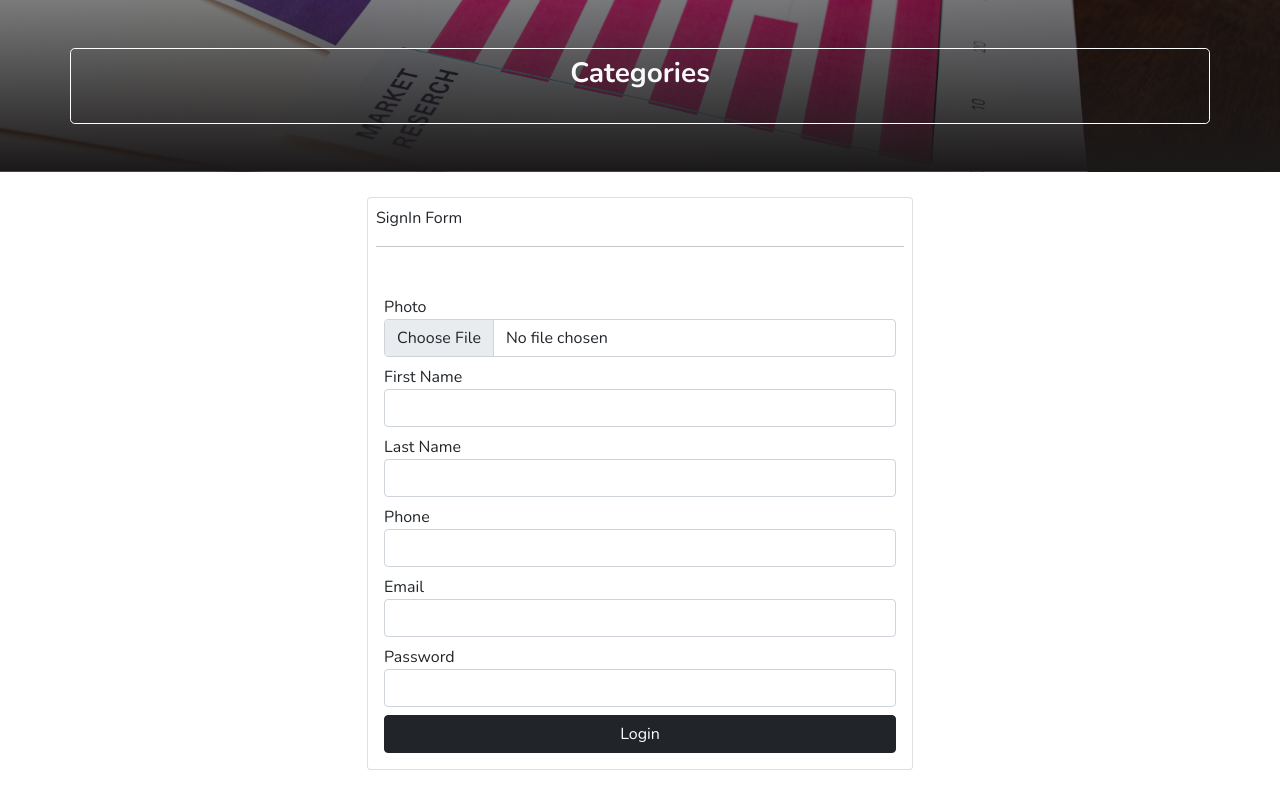
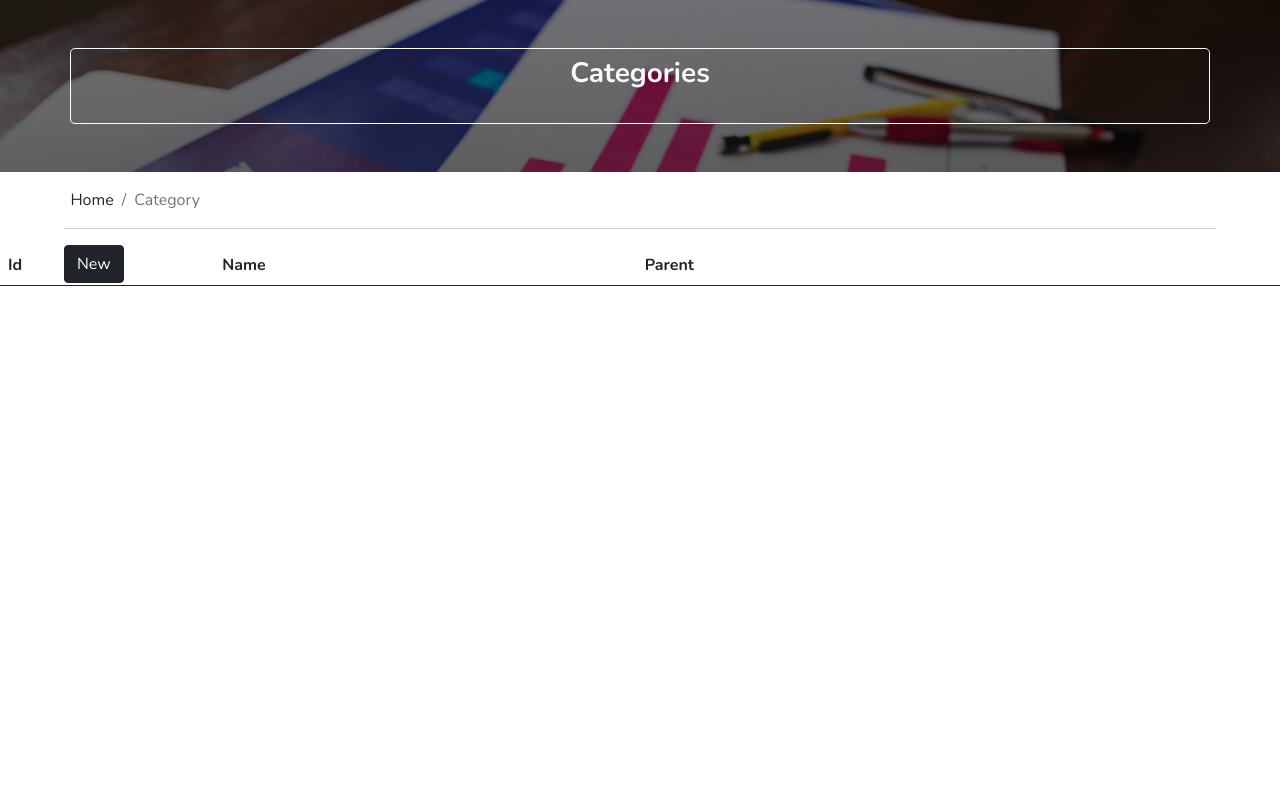
Before and after one commit to NassimEloualydy/TICKET-APP-DJANGO, a Django app: page /category in a window 1280 px wide. Shown: the part 56-851 px from the top of the page. After the commit the page ends 342 px from the top, so only its background shows below. Run offline with Django 5.2, Linux system fonts and the light colour scheme; lists and menus that the app fills with data are empty; some libraries are stand-ins or nearby versions.

Commit message:
Display data catagory

```diff
--- a/auth/static/css/main.css
+++ b/auth/static/css/main.css
@@ -93,6 +93,18 @@
 .tableResize{
   overflow: hidden;
 }
+#example_wrapper{
+  width: 90% !important;
+  margin-left: 5%;
+}
+.dt-search{
+  visibility: hidden !important;
+}
+#example_wrapper > div:nth-child(1) > div.d-md-flex.justify-content-between.align-items-center.dt-layout-start.col-md-auto.me-auto > div{
+  position: absolute !important;
+  right: 5% !important;
+}
+
 @media (max-width:700px){
   .tableResize{
     width: 90%;
--- a/auth/static/js/main.js
+++ b/auth/static/js/main.js
@@ -549,3 +549,131 @@
         toastr.warning("Pleas all the fields are required !!","warning",{positionClass:"toast-bottom-right"});
     }
 }
+function submitCategory(){
+ var name=document.getElementById("name").value;
+ var parent=document.getElementById("parent").value;
+ var xhr=new XMLHttpRequest();
+
+ xhr.onreadystatechange=function(){
+    if(this.status==200 && this.readyState==4){
+        var {message,type}=JSON.parse(this.responseText);
+
+        if(type=="success"){
+toastr.success(message,type,{positionClass:"toast-bottom-right"});
+
+        }
+        if(type=="warning"){
+            toastr.warning(message,type,{positionClass:"toast-bottom-right"});
+
+                    }
+
+
+    }
+ }
+ xhr.open("post","submitCategory",true);
+ var f=new FormData();
+ f.append("csrfmiddlewaretoken",token)
+  alert(token)
+ f.append("name",name);
+ f.append("parent",parent);
+ xhr.send(f);
+}
+function getParentCategory(){
+    var xhr=new XMLHttpRequest();
+    xhr.onreadystatechange=function(){
+        if(this.status==200 && this.readyState==4){
+            var {type,message}=JSON.parse(this.responseText);
+            if(type=="success"){
+               var data="<option value=''>Choose a parent</option>";
+               for(var i=0;i<message.length;i++){
+                data+="<option value='"+message[i]['id']+"'>"+message[i]['name']+"</option>"
+
+               }
+               document.getElementById('parent').innerHTML=data
+            }
+            if(type=="warning"){
+                toastr.warning(message,type,{positionClass:"toast-bottom-right"});
+
+                        }
+
+        }
+    }
+    xhr.open("POST","getParentCategory",true);
+    var f=new FormData();
+    f.append("csrfmiddlewaretoken",token)
+
+    xhr.send(f);
+}
+function get_data_category(){
+    var xhr=new XMLHttpRequest();
+    xhr.onreadystatechange=function(){
+        if(this.status==200 && this.readyState==4){
+            var {type,message}=JSON.parse(this.responseText);
+            if(type=="success"){
+                $('#example').DataTable({
+                    data: message,
+                    columns: [
+
+                        { data: "id" ,visible: false},
+                        { data: "name" ,
+                            createdCell: function (td, cellData, rowData, row, col) {
+                                $(td).addClass('custom-td-class'); // Add a CSS class to the <td>
+                            }
+                        },
+                        { data: "parent" ,
+                            createdCell: function (td, cellData, rowData, row, col) {
+                                $(td).addClass('custom-td-class'); // Add a CSS class to the <td>
+                            }
+                        },
+
+                        { data: null,   // No data binding for this column
+                            orderable: false,  // Disable ordering for this column
+                            render: function (data, type, row) {
+                                // alert(JSON(row))
+                                return "<span className='Icon Icon_delete' style='color: #d62828 !important;border-color: #d62828 !important;transition: .3s !important;cursor: pointer !important;    border: 1px solid #d62828 !important;border-radius: 5px  !important;padding: 5px !important;'  onClick='deleteCategory("+row.id+")'><ion-icon   name='trash-outline'></ion-icon></span>&nbsp;            <span  className='Icon Icon_update' style='color: #f77f00 !important;border-color: #f77f00 !important;transition: .3s !important;cursor: pointer !important;    border: 1px solid #f77f00 !important;border-radius: 5px  !important;padding: 5px !important;' data-bs-toggle='modal' data-bs-target='#modelForm'  onClick='loadDataUser("+JSON.stringify(row)+")'><ion-icon   name='pencil-outline' ></ion-icon></span>"
+                                // return '<button class="btn btn-primary" onclick="handleButtonClick(\'' + row.Name + '\')">Click Me</button>';
+                            }}
+                    ]          ,
+                    stateSave: true,
+                    "bDestroy": true,
+                      });
+
+                }
+            if(type=="warning"){
+                toastr.warning(message,type,{positionClass:"toast-bottom-right"});
+
+                        }
+
+        }
+    }
+    xhr.open("POST","get_data",true);
+    var f=new FormData();
+    f.append("name","");
+    f.append("parent","");
+    f.append("csrfmiddlewaretoken",token)
+
+    xhr.send(f);
+
+}
+function deleteCategory(id){
+var xhr=new XMLHttpRequest();
+xhr.onreadystatechange=function(){
+    if(this.status==200 && this.readyState==400){
+        var {message,type}=JSON.parse(this.responseText);
+
+        if(type=="success"){
+toastr.success(message,type,{positionClass:"toast-bottom-right"});
+
+        }
+        if(type=="warning"){
+            toastr.warning(message,type,{positionClass:"toast-bottom-right"});
+
+                    }
+
+    }
+}
+xhr.open("POST","deleteCategory",true);
+var f=new FormData();
+f.append("id",id);
+xhr.send(f)
+}
--- a/category/models.py
+++ b/category/models.py
@@ -2,8 +2,9 @@
 
 # Create your models here.
 class Category(models.Model):
-    name=models.CharField(max_length=200)
-    parent_category=models.ForeignKey('self',on_delete=models.CASCADE)
+    name=models.CharField(max_length=200,null=True,blank=True)
+    parent_category=models.ForeignKey('self',on_delete=models.CASCADE,null=True, blank=True)
+    display_name=models.CharField(max_length=200,default="",null=True,blank=True)
 
     def __str__(self):
         return self.name
--- a/category/urls.py
+++ b/category/urls.py
@@ -3,4 +3,7 @@
 from . import views
 urlpatterns = [
     path('category',views.category,name="category"),
+    path('submitCategory',views.submitCategory,name="submitCategory"),
+    path('getParentCategory',views.getParentCategory,name="getParentCategory"),
+    path("get_data",views.get_data,name="get_data")
 ]
--- a/category/views.py
+++ b/category/views.py
@@ -1,5 +1,48 @@
 from django.shortcuts import render
+from .models import  Category
+from django.http import JsonResponse
+from django.db import connection
 
 # Create your views here.
 def category(request):
     return render(request,"category.html")
+def submitCategory(request):
+    name=request.POST['name']
+    parent=request.POST['parent']
+    if Category.objects.filter(name=name).exists():
+        return JsonResponse({"type":"warning","message":"Please this category is already exist !!"})
+    p=Category.objects.filter(id=parent).first()
+    c=Category(name=name,parent_category=p)
+    c.save()
+    return JsonResponse({"type":"success","message":"Category Added With Success !!"})
+def getParentCategory(request):
+        if request.session.get('first_name',None) is None:
+             return JsonResponse({"type":"warning","message":"Unautorized User !!"})
+        cursor=connection.cursor()
+        query="select id,name from public.category_category order by id desc"
+        cursor.execute(query)
+        rows = cursor.fetchall()
+        columns = [col[0] for col in cursor.description]
+
+        category_objects = [dict(zip(columns, row)) for row in rows]
+        print(category_objects)
+        return JsonResponse({"type":"success","message":category_objects})
+def get_data(request):
+    if request.session.get('first_name',None) is None:
+             return JsonResponse({"type":"warning","message":"Unautorized User !!"})
+
+    name=request.POST['name']
+    parent=request.POST['parent']
+    query="""
+    select c.id,c.name,p.name as parent  from public.category_category c inner join public.category_category p on p.id=c.parent_category_id
+    inner join public.category_category c1 on c1.id=c.id
+    inner join public.category_category c2 on c2.id=p.id
+    where c1.name like %s and c2.name like %s
+    """
+    cursor=connection.cursor()
+    cursor.execute(query, ('%' + name + '%','%' + parent + '%',))
+    rows = cursor.fetchall()
+    columns = [col[0] for col in cursor.description]
+
+    category_objects = [dict(zip(columns, row)) for row in rows]
+    return JsonResponse({"type":"success","message":category_objects})
--- a/templates/SignIng.html
+++ b/templates/SignIng.html
@@ -2,6 +2,8 @@
 <!-- on appelle le base.html qui contient l'en-tête et le pied de page -->
 
 {% block content %}
+
+{% include "header.html" %}
 <section  class="bg-dark text-light p-5 text-center Header">
     <div class="container border border-white pb-3 rounded-3">
         <div class="p-2">
@@ -11,6 +13,7 @@
         </div>
     </div>
 </section>
+
 <sction class="m-3 py-5">
     <div class="container">
         <div class="row">
--- a/templates/base.html
+++ b/templates/base.html
@@ -15,10 +15,15 @@
     <script src="https://cdnjs.cloudflare.com/ajax/libs/jquery/3.2.1/jquery.min.js"></script>
 	<link href="https://cdnjs.cloudflare.com/ajax/libs/toastr.js/2.0.1/css/toastr.css" rel="stylesheet"/>
     <script src="https://cdn.jsdelivr.net/npm/chart.js"></script>
+    <script src="https://code.jquery.com/jquery-3.7.1.js"></script>
+<script src="https://cdnjs.cloudflare.com/ajax/libs/twitter-bootstrap/5.3.0/js/bootstrap.bundle.min.js"></script>
+<script src="https://cdn.datatables.net/2.1.6/js/dataTables.js"></script>
+<script src="https://cdn.datatables.net/2.1.6/js/dataTables.bootstrap5.js"></script>
+
 
 
 </head>
-<body onload="">
+<body onload="getParentCategory();get_data_category();">
     <!-- le contenu qui sera modifié en fonction de l'url sélectionnée -->
     {% block content %}
     {% endblock %}
--- a/templates/category.html
+++ b/templates/category.html
@@ -13,51 +13,106 @@
         </div>
     </div>
 </section>
-<sction class="m-3 py-5">
-    <div class="container">
+<section id="breadcrumb" class="mt-3 ml-5 text-center">
+
+
+    <nav aria-label="breadcrumb" style="margin-left: 3%;">
+        <ol class="breadcrumb">
+        <ul onclick="window.location.href='./'" class="br-click breadcrumb-item">Home</ul>
+        <ul  class="breadcrumb-item active">Category</ul>
+        </ol>
+    </nav>
+    <hr style="width: 90%;margin-left: 5%;"/>
+</section>
+<section>
+    <div class="" style="position: absolute !important;left:5% !important;">
+      <div class="mt-0 mb-0">
+        <div class="col-md">
+          <input
+            type="button"
+            value="New"
+            data-bs-toggle="modal"
+            data-bs-target="#modelForm"
+            class="btn btn-dark"
+          />
+        </div>
+      </div>
+    </div>
+  </section>
+  <section class="modal fade" id="modelForm">
+    <div class="modal-dialog">
+      <div class="modal-content">
+        <div class="modal-header">
+          <h5>Category Form</h5>
+          <button
+            class="btn-close"
+            aria-label="close"
+            data-bs-dismiss="modal"
+            onClick="clearDataCategory()"
+          ></button>
+        </div>
+        <div class="modal-body">
+          <div class="form">
             <div class="row">
-            <div class="col-md-6 col-lg-6 m-auto">
-                <div class="card">
-                    <div class="card-title m-2 text-start">
-                        SignIn Form
-                        <hr>
+              <div class="col-md mt-2">
+                <div class="label-control">Name</div>
+                <input
+                  type="text"
+                  name="name"
+                  id="name"
+                  class="form-control"
+                />
               </div>
-                    <div class="card-body text-start">
-                        <form action="">
-                            <div class="form-group mt-2">
-                                <label for="" class="label-control">Photo</label>
-                                <input type="file" name="" id="photo" class="form-control">
             </div>
-                            <div class="form-group mt-2">
-                                <label for="" class="label-control">First Name</label>
-                                <input type="text" name="" id="first_name" class="form-control">
+            <div class="row">
+                <div class="col-md mt-2">
+                  <div class="label-control">Parent</div>
+                  <select name="parent" id="parent" class="form-control"></select>
                 </div>
-                            <div class="form-group mt-2">
-                                <label for="" class="label-control">Last Name</label>
-                                <input type="text" name="" id="last_name" class="form-control">
-                            </div>
-                            <div class="form-group mt-2">
-                                <label for="" class="label-control">Phone</label>
-                                <input type="text" name="" id="phone" class="form-control">
-                            </div>
-                            <div class="form-group mt-2">
-                                <label for="" class="label-control">Email</label>
-                                <input type="text" name="" id="email" class="form-control">
-                            </div>
-                            <div class="form-group mt-2">
-                                <label for="" class="label-control">Password</label>
-                                <input type="text" name="" id="pw" class="form-control">
               </div>
 
-                            <div class="form-group mt-2">
-                                <input type="button" onclick="signIn()" value="Login" id="" class="btn btn-dark w-100"/>
-                            </div>
+            <div class="row">
+              <div class="col-md mt-2">
+                <input
+                  type="button"
+                  value="Submit"
+                  onClick="submitCategory()"
+                  class="btn btn-dark"
 
-                        </form>
+                />
               </div>
             </div>
           </div>
         </div>
       </div>
-</sction>
+    </div>
+  </section>
+  <section className="py-5">
+    <div className="container">
+
+      <div className="row tableData">
+
+        <table id="example" class="table">
+            <thead>
+                <tr>
+                    <!-- <th>Name</th>
+                    <th>Description</th>
+                    <th>Is Published</th>
+                    <th>Options</th> -->
+                    <th class="text-start">Id</th>
+                    <th class="text-start">Name</th>
+                    <th class="text-start">Parent</th>
+                    <th class="text-start" style="width: 180px;">&nbsp;&nbsp;&nbsp;</th>
+
+            </thead>
+            <tbody id="dataCategory">
+
+            </tbody>
+        </table>
+
+    </div>
+</div>
+
+</section>
+
 {% endblock %}
```
Also changed, not shown: category/migrations/0002_category_display_name.py (added), category/migrations/0003_alter_category_display_name.py (added), category/migrations/0004_alter_category_parent_category.py (added), category/migrations/0005_alter_category_parent_category.py (added), category/migrations/0006_alter_category_parent_category.py (added), category/migrations/0007_alter_category_display_name_alter_category_name.py (added), static/js/main.js (line endings or trailing spaces). Lines whose indentation alone changed are shown as unchanged.
